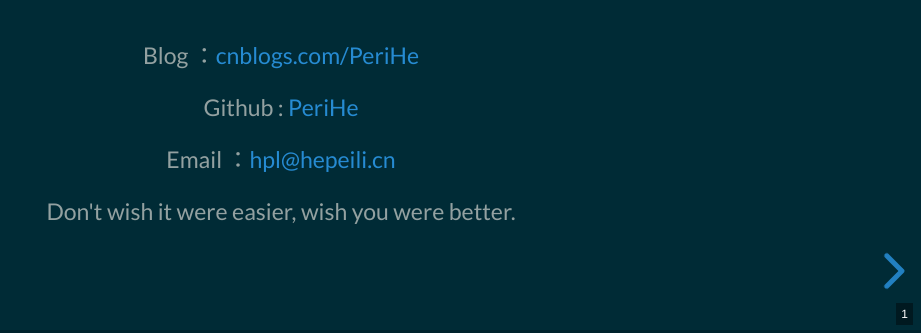
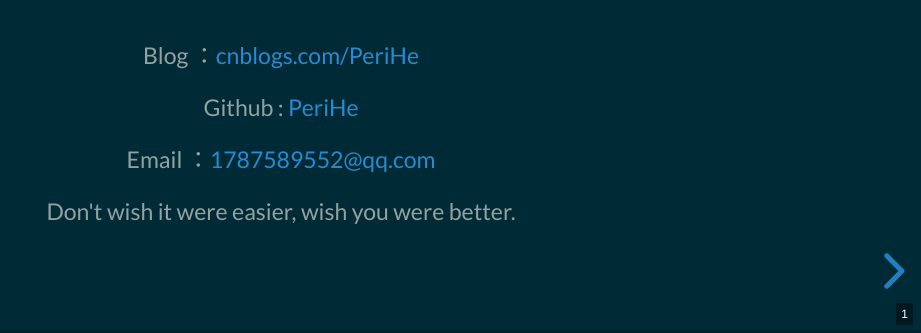
Before and after one commit to PeriHe/CV, a website: page index.html in a window 1280 px wide. Shown: the part 467-800 px from the top of the page, without its empty margins (359-1280 px from the left). Drawn offline with Linux system fonts and the light colour scheme.

Commit message:
content change

```diff
--- a/index.html
+++ b/index.html
@@ -34,7 +34,7 @@
                     <small>
                         <p>Blog ：<a target="_blank" href="http://www.cnblogs.com/PeriHe">cnblogs.com/PeriHe</a></p>
                         <p>Github :	<a target="_blank" href="https://github.com/PeriHe">PeriHe</a></p>
-                        <p>Email ：<a target="_blank" href="mailto:hpl@hepeili.cn">hpl@hepeili.cn</a></p>
+                        <p>Email ：<a target="_blank" href="mailto:1787589552@qq.com">1787589552@qq.com</a></p>
                         <p>Don't wish it were easier, wish you were better.</p>
                     </small>
                 </section>
```
